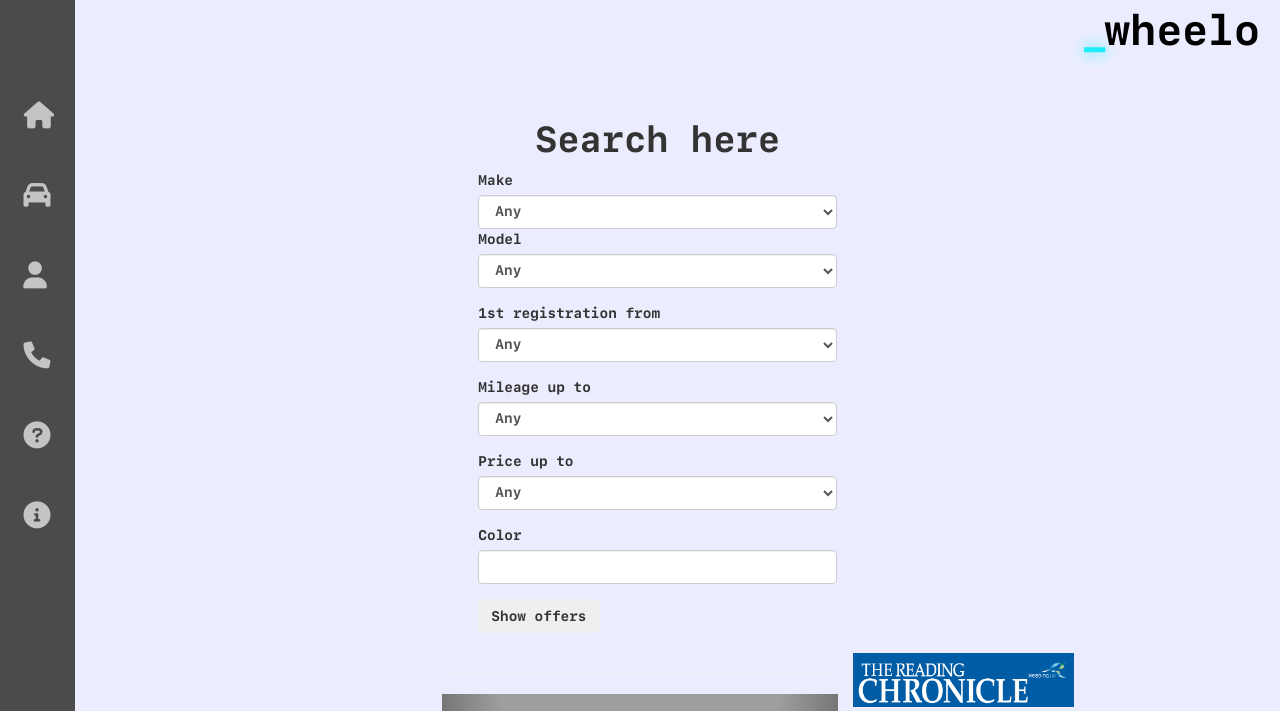
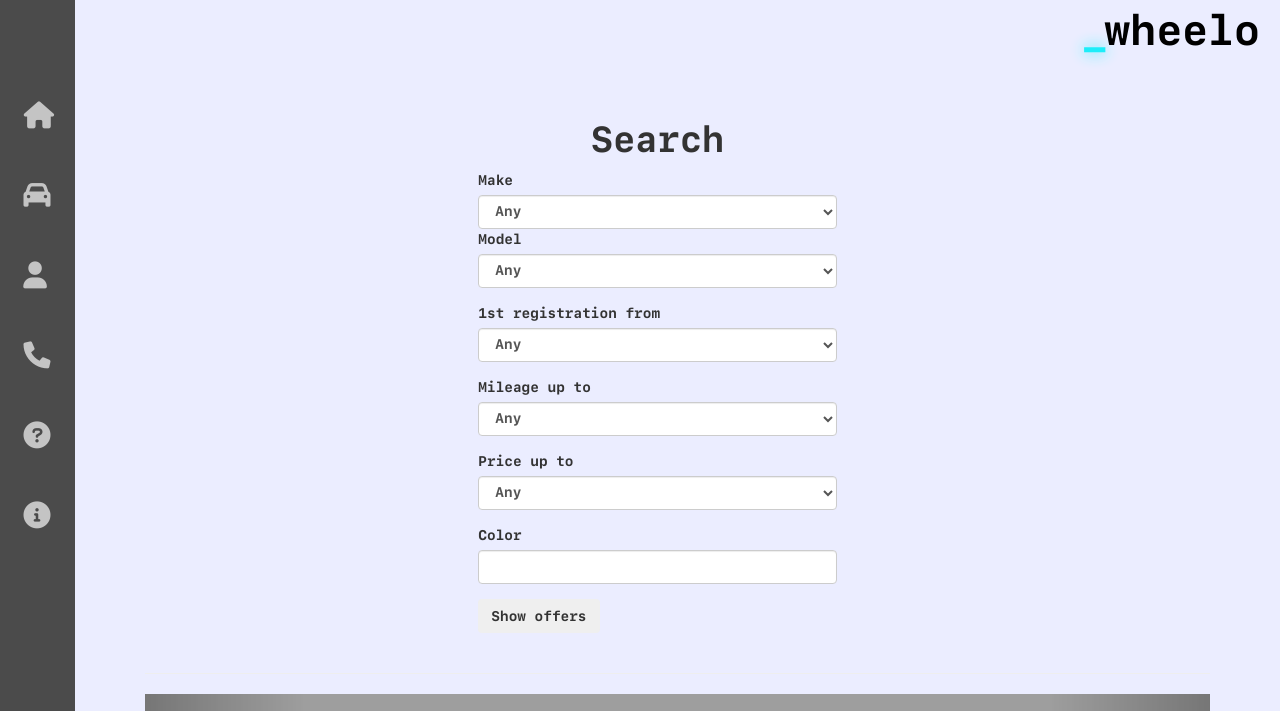
Before and after one commit to stfn-ko/_wheelo, a Flask app: page / in a window 1280 px wide. Shown: the top 711 px of the page. Run offline with Flask 2, Linux system fonts and the light colour scheme; some libraries are stand-ins or nearby versions; grey boxes are pictures that could not be loaded.

Commit message:
Changed carousel size

```diff
--- a/Website/app/templates/index.html
+++ b/Website/app/templates/index.html
@@ -5,7 +5,7 @@
 <div class="transition-page" id="hm"></div>
 <div class="row fade-in-content">
     <div class="col-md-4 col-md-offset-4">
-        <h1 style="text-align:center;">Search here</h1>
+        <h1 style="text-align:center;">Search</h1>
         <form>
             <div>
                 <div >
@@ -255,7 +255,8 @@
         </form>
     </div>
 
-    <div class="col-md-4 col-md-offset-4">
+    <!-- <div class="col-md-4 col-md-offset-4"> -->
+    <div class="container" style="padding-left: 90px;">
 
         <br>
         <hr style="background-color: rgb(75, 75, 75);">
```
Also changed, not shown: Website/app/static/css/styles.css (+4 -4 lines).
